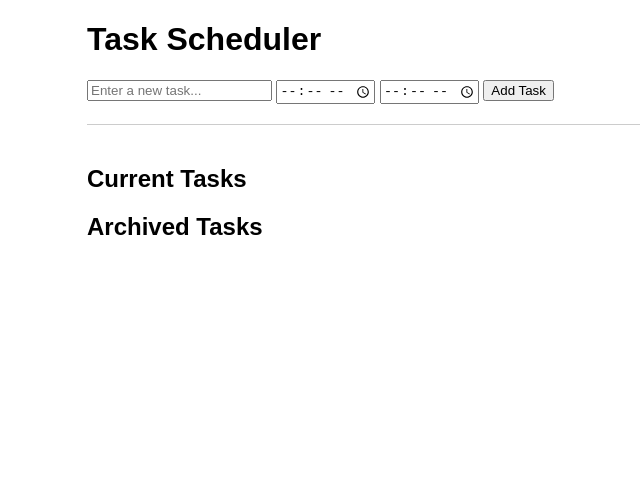
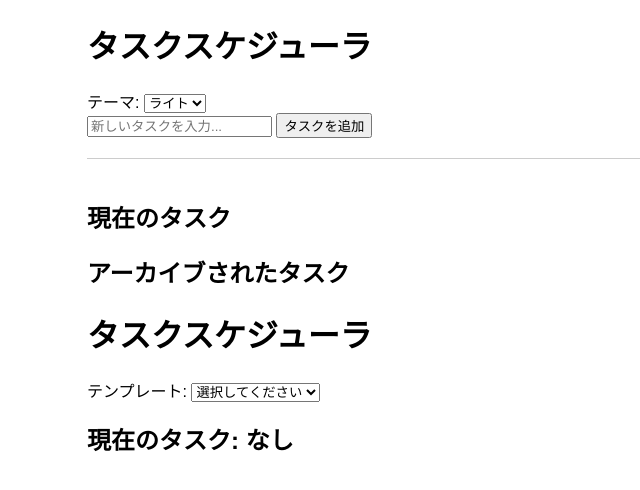
Before and after one commit to SASIsann/test2, a plain HTML site: page index.html in a window 1280 px wide. Shown: the whole page, without its empty margins (253-893 px from the left). Drawn offline with Linux system fonts and the light colour scheme.

Commit message:
Update index.html

```diff
--- a/index.html
+++ b/index.html
@@ -1,26 +1,56 @@
 <!DOCTYPE html>
 <html>
 <head>
-    <title>Task Scheduler</title>
+    <title>タスクスケジューラ</title>
     <link rel="stylesheet" type="text/css" href="styles.css">
 </head>
 <body>
     <div id="app">
-        <h1>Task Scheduler</h1>
-        <div id="current-time"></div>
+        <h1>タスクスケジューラ</h1>
+        <div class="theme-selection">
+            <label for="theme">テーマ:</label>
+            <select id="theme">
+                <option value="light">ライト</option>
+                <option value="dark">ダーク</option>
+            </select>
+        </div>
         <div class="task-input">
-            <input type="text" id="task-input" placeholder="Enter a new task...">
-            <input type="time" id="task-start-time" placeholder="Start time">
-            <input type="time" id="task-end-time" placeholder="End time">
-            <button id="add-task">Add Task</button>
+            <input type="text" id="task-input" placeholder="新しいタスクを入力...">
+            <button id="add-task">タスクを追加</button>
         </div>
         <div class="task-list">
-            <h2>Current Tasks</h2>
+            <h2>現在のタスク</h2>
             <div id="current-tasks"></div>
-            <h2>Archived Tasks</h2>
+            <h2>アーカイブされたタスク</h2>
             <div id="archived-tasks"></div>
         </div>
     </div>
     <script src="script.js"></script>
 </body>
 </html>
+
+<!DOCTYPE html>
+<html>
+<head>
+    <title>タスクスケジューラ</title>
+    <link rel="stylesheet" type="text/css" href="styles.css">
+</head>
+<body>
+    <div id="app">
+        <h1>タスクスケジューラ</h1>
+        <!-- Add a template selection -->
+        <div class="template-selection">
+            <label for="template">テンプレート:</label>
+            <select id="template">
+                <option value="">選択してください</option>
+                <option value="template1">テンプレート1</option>
+                <option value="template2">テンプレート2</option>
+            </select>
+        </div>
+        <!-- Add a current time task display -->
+        <h2 id="current-time-task">現在のタスク: なし</h2>
+        <!-- ...previous code... -->
+    </div>
+    <script src="script.js"></script>
+</body>
+</html>
```
